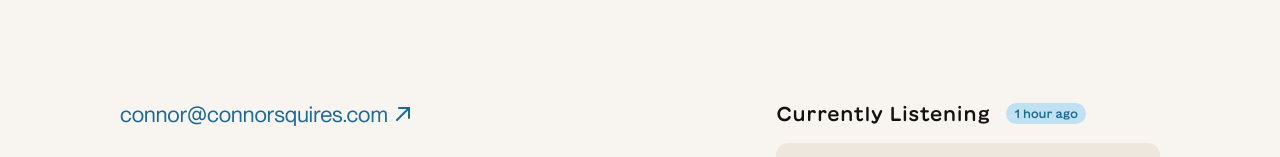
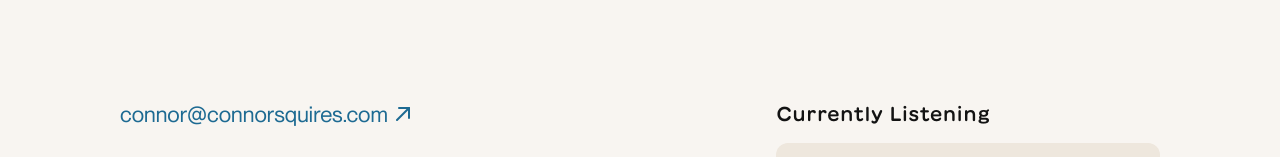
Before and after one commit to connorsquires/connors-portfolio, a plain HTML site: page about/index.html in a window 1280 px wide. Shown: the part 95-252 px from the top of the page. Drawn offline with Linux system fonts and the light colour scheme.

Commit message:
Removed timing pill from about section.

```diff
--- a/about/index.html
+++ b/about/index.html
@@ -61,9 +61,9 @@
                 <div class="widget__listening">
                     <div class="listening__header">
                         <h2>Currently Listening</h2>
-                        <div class="timing__pill">
+                       <!-- <div class="timing__pill">
                             <p>1 hour ago</p>
-                        </div>
+                        </div> -->
                     </div>
                     <div class="listening__content">
                         <div class="listening__album">
```
